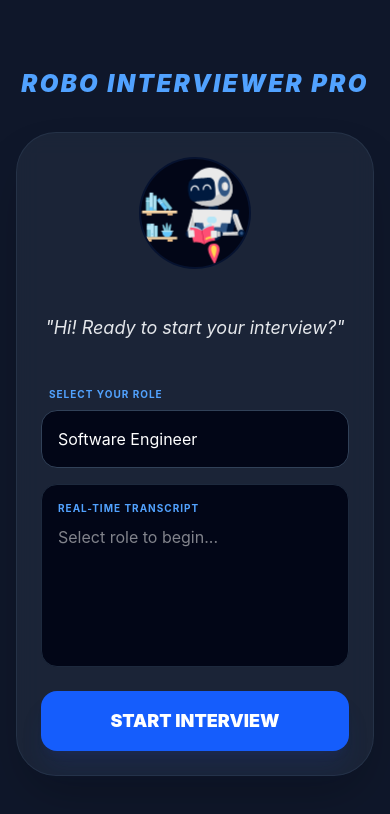
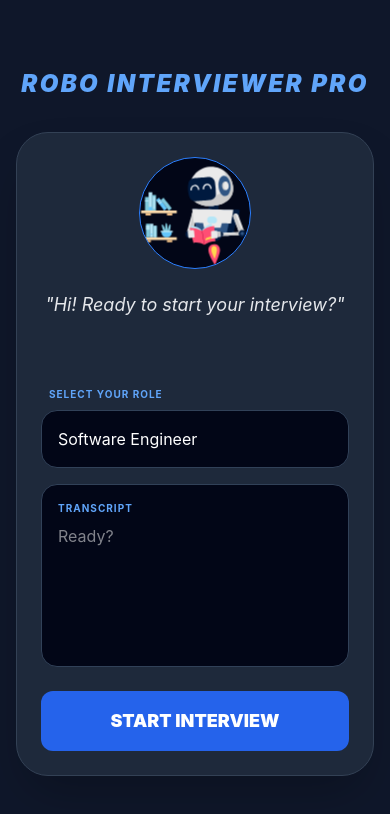
Before and after one commit to Pasindu2025/robo-interviewer-frontend, a React (Vite) app: page / in a window 390 px wide. Shown: the top 814 px of the page. Built offline with nearby package versions, Linux system fonts and the light colour scheme.

Commit message:
phone type new 4

```diff
--- a/src/App.jsx
+++ b/src/App.jsx
@@ -140,46 +140,50 @@ function App() {
     }
   }, []);
 
+  // Parana phones wala colors override karanna menna me style tika danna
+  const strictStyles = {
+    bg: { backgroundColor: "rgb(15, 23, 42)" }, // Solid Slate 900
+    card: { backgroundColor: "rgb(30, 41, 59)", border: "1px solid rgb(51, 65, 85)" }, // Solid Slate 800
+    input: { backgroundColor: "rgb(2, 6, 23)", color: "#ffffff" },
+    blueText: { color: "rgb(96, 165, 250)" }, // Bright Blue
+    blueBtn: { backgroundColor: "rgb(37, 99, 235)", color: "#ffffff" }
+  };
+
   return (
-    /* h-screen වෙනුවට min-h-screen දාලා overflow හදල තියෙන්නේ */
-    <div className="min-h-screen w-full bg-[#0f172a] text-white flex flex-col items-center justify-center p-4 font-sans overflow-y-auto">
+    <div style={strictStyles.bg} className="min-h-screen w-full text-white flex flex-col items-center justify-center p-4 font-sans overflow-y-auto">
 
-      <h1 className="text-2xl font-black text-blue-400 mb-8 text-center italic tracking-widest">
+      <h1 style={strictStyles.blueText} className="text-2xl font-black mb-8 text-center italic tracking-widest uppercase">
         ROBO INTERVIEWER PRO
       </h1>
 
-      <div className="bg-[#1e293b]/80 backdrop-blur-md p-6 sm:p-8 rounded-[2.5rem] w-full max-w-md border border-slate-700/50 text-center shadow-2xl transition-all">
+      <div style={strictStyles.card} className="p-6 sm:p-8 rounded-[2rem] w-full max-w-md text-center shadow-2xl transition-all">
 
-        <div className="w-28 h-28 mx-auto mb-6 bg-[#020617] rounded-full border-2 border-blue-500/10 flex items-center justify-center overflow-hidden">
+        <div style={strictStyles.input} className="w-28 h-28 mx-auto mb-6 rounded-full border border-blue-500 flex items-center justify-center overflow-hidden">
           <div ref={animeContainer} className="w-full h-full scale-110"></div>
         </div>
 
         {interviewStep === 100 ? (
-          <div className="animate-in fade-in duration-500">
-            <h2 className="text-xl font-bold text-green-400 mb-4 uppercase tracking-wider">Final Report</h2>
-
-            <div className="bg-[#020617] p-5 rounded-2xl text-left text-sm text-gray-300 mb-6 max-h-64 overflow-y-auto custom-scrollbar border border-slate-800 leading-relaxed">
+          <div>
+            <h2 className="text-xl font-bold text-green-400 mb-4">Final Report</h2>
+            <div style={strictStyles.input} className="p-5 rounded-2xl text-left text-sm text-gray-300 mb-6 max-h-64 overflow-y-auto border border-slate-700">
               {finalReport}
             </div>
-
-            <button
-              onClick={restartApp}
-              className="w-full bg-blue-600 hover:bg-blue-500 py-4 rounded-2xl font-black shadow-lg shadow-blue-900/20 active:scale-95 transition-all flex items-center justify-center gap-2"
-            >
+            <button onClick={restartApp} style={strictStyles.blueBtn} className="w-full py-4 rounded-xl font-black flex items-center justify-center gap-2">
               <FaUndo /> RESTART SESSION
             </button>
           </div>
         ) : (
           <>
-            <div className="min-h-[70px] flex items-center justify-center mb-6">
+            <div className="min-h-[70px] mb-6">
                <p className="italic text-gray-200 text-lg leading-snug">"{currentQuestion}"</p>
             </div>
 
             {interviewStep === -1 && (
-              <div className="mb-4 animate-in slide-in-from-bottom-2 duration-300">
-                <label className="text-[10px] text-blue-400 font-bold block mb-2 uppercase tracking-widest text-left ml-2">Select Your Role</label>
+              <div className="mb-4 text-left">
+                <label style={strictStyles.blueText} className="text-[10px] font-bold block mb-2 uppercase tracking-widest ml-2">Select Your Role</label>
                 <select
-                  className="w-full bg-[#020617] text-white p-4 rounded-2xl border border-slate-700 outline-none focus:border-blue-500 transition-all cursor-pointer appearance-none"
+                  style={strictStyles.input}
+                  className="w-full p-4 rounded-2xl border border-slate-700 outline-none appearance-none"
                   value={category}
                   onChange={(e) => setCategory(e.target.value)}
                 >
@@ -191,34 +195,27 @@ function App() {
               </div>
             )}
 
-            <div className="bg-[#020617] p-4 rounded-2xl mb-6 relative border border-slate-800 focus-within:border-blue-500/50 transition-all">
-              <span className="text-[10px] text-blue-400 font-bold block mb-2 uppercase tracking-widest text-left">Real-time Transcript</span>
+            <div style={strictStyles.input} className="p-4 rounded-2xl mb-6 relative border border-slate-700 text-left">
+              <span style={strictStyles.blueText} className="text-[10px] font-bold block mb-2 uppercase tracking-widest">Transcript</span>
               <textarea
-                className="w-full bg-transparent outline-none text-white min-h-[120px] resize-none pr-10 leading-relaxed"
+                className="w-full bg-transparent outline-none text-white min-h-[120px] resize-none pr-10"
                 value={transcript}
                 onChange={(e) => setTranscript(e.target.value)}
-                placeholder={isListening ? "Listening... Speak or Type" : "Select role to begin..."}
+                placeholder={isListening ? "Listening..." : "Ready?"}
               />
-
               {isListening && (
-                <button
-                  onClick={handleManualDone}
-                  className="absolute bottom-4 right-4 text-green-500 hover:text-green-400 transition-all active:scale-90"
-                >
+                <button onClick={handleManualDone} className="absolute bottom-4 right-4 text-green-500">
                   <FaCheckCircle size={32} />
                 </button>
               )}
             </div>
 
             {interviewStep === -1 ? (
-              <button
-                onClick={startInterview}
-                className="w-full bg-blue-600 hover:bg-blue-500 py-4 rounded-2xl font-black text-lg transition-all shadow-xl shadow-blue-900/20 active:scale-95"
-              >
+              <button onClick={startInterview} style={strictStyles.blueBtn} className="w-full py-4 rounded-xl font-black text-lg">
                 START INTERVIEW
               </button>
             ) : (
-              <div className="py-2 px-6 rounded-full bg-blue-500/10 border border-blue-500/30 text-blue-400 font-black text-xs uppercase tracking-[0.2em] inline-block">
+              <div style={strictStyles.blueText} className="font-black text-xs uppercase tracking-widest">
                 Question {questionCount} / 10
               </div>
             )}
```
